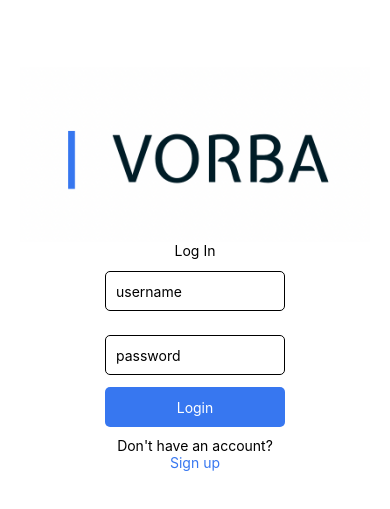
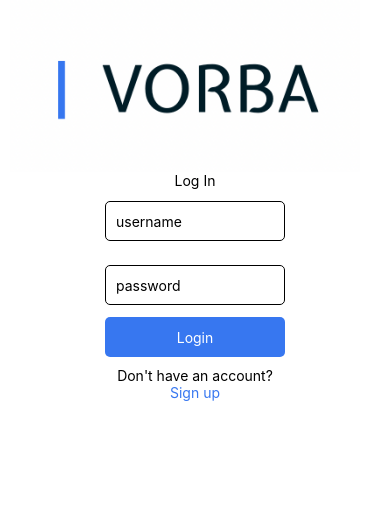
Before and after one commit to margueriteandreca/Chat-App-FE, a React Native app: screen /Settings in a window 390 px wide. Shown: the part 153-662 px from the top of the page. Built offline with nearby package versions, Linux system fonts and the light colour scheme; what @kesha-antonov/react-native-action-cable would draw is missing.

Commit message:
working for presentations

```diff
--- a/ChatKeyboard.js
+++ b/ChatKeyboard.js
@@ -41,7 +41,7 @@ function ChatKeyboard({ myUserId, chat, refreshChats }) {
             </View>
 
             <TouchableOpacity style={keyboardStyles.buttonContainer} onPress={handleSendMessage}>
-                <Text styles={keyboardStyles.buttonText}>+</Text>
+                <Image style={keyboardStyles.buttonImage} source={require("./Icons/send.png")}/>
             </TouchableOpacity>
         </KeyboardAvoidingView>
 
@@ -56,7 +56,7 @@ const keyboardStyles = StyleSheet.create({
 
     },
     inputContainer: {
-        backgroundColor: "lightgrey",
+        backgroundColor: "whitesmoke",
         flex: 1,
         marginRight: 10,
         borderRadius: 25,
@@ -77,9 +77,10 @@ const keyboardStyles = StyleSheet.create({
         justifyContent: "center",
         alignItems: "center"
     },
-    buttonText: {
-        color: "white",
-        fontSize: 35
+    buttonImage: {
+        marginLeft: 2,
+        width: 25,
+        height: 25
     }
 })
 
--- a/ChatRoom.js
+++ b/ChatRoom.js
@@ -97,7 +97,8 @@ const chatRoomStyles = StyleSheet.create({
         width: "100%",
         height: "100%",
         backgroundColor: "white",
-        flex: 1
+        flex: 1,
+        paddingBottom: 5
     },
     backButton: {
         color: "grey",
--- a/EditProfile.js
+++ b/EditProfile.js
@@ -78,30 +78,33 @@ const profileStyles = StyleSheet.create({
         height: "100%",
         position: "absolute",
         backgroundColor: "whitesmoke",
-        justifyContent: "space-evenly",
+        justifyContent: "flex-start",
         alignItems: "center"
 
     },
     profileCardContainer: {
         display: "flex",
-        height: 300,
+        height: 320,
         width: "100%",
         backgroundColor: "white",
-        justifyContent: "space-evenly",
+        justifyContent: "flex-start",
         alignItems: "center"
 
     },
     statusContainer: {
         display: "flex",
-        // backgroundColor: "red",
-        width: 320
+        justifyContent: "center",
+        width: 320,
+        height: 200,
+        marginTop: 10
 
     },
     input: {
         backgroundColor: "whitesmoke",
         height: 50,
         width: "100%",
-        borderRadius: 10
+        borderRadius: 10,
+        marginTop: 5
     },
     inputlabel: {
         paddingLeft: 5,
@@ -120,7 +123,8 @@ const profileStyles = StyleSheet.create({
         paddingLeft: 10,
         height: 50,
         width: "100%",
-        backgroundColor: "white"
+        backgroundColor: "white",
+        marginTop: 150
     },
     backButton: {
         color: "grey",
@@ -150,9 +154,10 @@ const profileStyles = StyleSheet.create({
         justifyContent: "center",
         alignItems: "center",
         backgroundColor: "#3777f0",
-        width: 100,
+        width: 320,
         height: 40,
-        borderRadius: 5
+        borderRadius: 5,
+        marginTop: 20
     },
     updateButtonText: {
         color: "white"
--- a/FilterChats.js
+++ b/FilterChats.js
@@ -32,7 +32,9 @@ const searchBarStyles = {
         display: "flex",
         flexDirection: "row",
         justifyContent: "center",
-        alignItems: "center"
+        alignItems: "center",
+        borderBottomColor: "transparent",
+        borderTopColor: "transparent"
     },
     inner: {
         backgroundColor: "#d6d6d6",
--- a/Login.js
+++ b/Login.js
@@ -11,12 +11,7 @@ function Login({handleLogin, setIsLogIn, username, setUser, setUsername, passwor
     }
 
     return (
-    <View style={{ flex: 1, justifyContent: 'center', alignItems: 'center' }}>
-
-      <Image
-      style={{width: 350, height: 175}}
-      source={require("./Photos/VORBA.png")}
-      />
+    <View style={{ flex: 1, justifyContent: 'flex-start', alignItems: 'center' }}>
 
 
       {isLoading ? <ActivityIndicator size="large" color="#3777f0" /> :
--- a/LoginSignup.js
+++ b/LoginSignup.js
@@ -9,6 +9,10 @@ function LoginSignup({handleLogin, setUser, username, setUsername, password, set
 
    return (
     <>
+      <Image
+      style={{width: 350, height: 175, marginLeft: 10, marginTop: 150}}
+      source={require("./Photos/VORBA.png")}
+      />
     {isLogIn ?
     <Login setIsLogIn={setIsLogIn} handleLogin={handleLogin} setUser={setUser} username={username}setUsername={setUsername} password={password} setPassword={setPassword} token={token} setToken={setToken} isLoading={isLoading}/> : <SignUp setIsLogIn={setIsLogIn} setIsLoggedIn={setIsLoggedIn}/>
     }
@@ -17,4 +21,13 @@ function LoginSignup({handleLogin, setUser, username, setUsername, password, set
    )
 }
 
+
+
+// const style = StyleSheet.create(
+//    vorbaLogo: {
+
+//    }
+
+
+
 export default LoginSignup;
--- a/Message.js
+++ b/Message.js
@@ -11,7 +11,7 @@ function Message({ message, isMe }) {
                 marginLeft: isMe ? "auto" : 10,
                 marginRight: isMe ? 10 : "auto"
                 }]}>
-            <Text style={{color: isMe ? "black" : "white"}}>
+            <Text style={{color: isMe ? "white" : "black"}}>
                 {message}
             </Text>
         </View>
--- a/SignUp.js
+++ b/SignUp.js
@@ -39,7 +39,7 @@ function SignUp({setIsLogIn, setIsLoggedIn}) {
 
 
     return (
-    <View style={{ flex: 1, justifyContent: 'center', alignItems: 'center' }}>
+    <View style={{ flex: 1, justifyContent: 'flex-start', alignItems: 'center' }}>
       <Text>Sign up for Vorba</Text>
 
       <View style={styles.names}>
```
Also changed, not shown: Icons/send.png (added).
